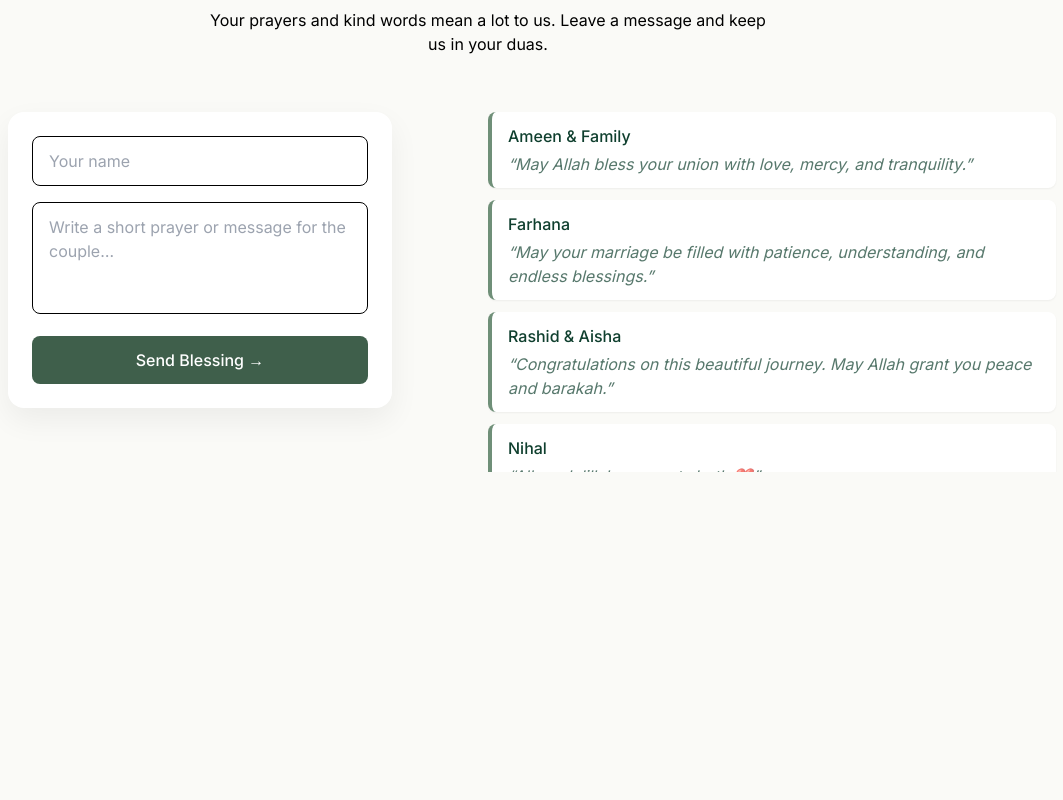
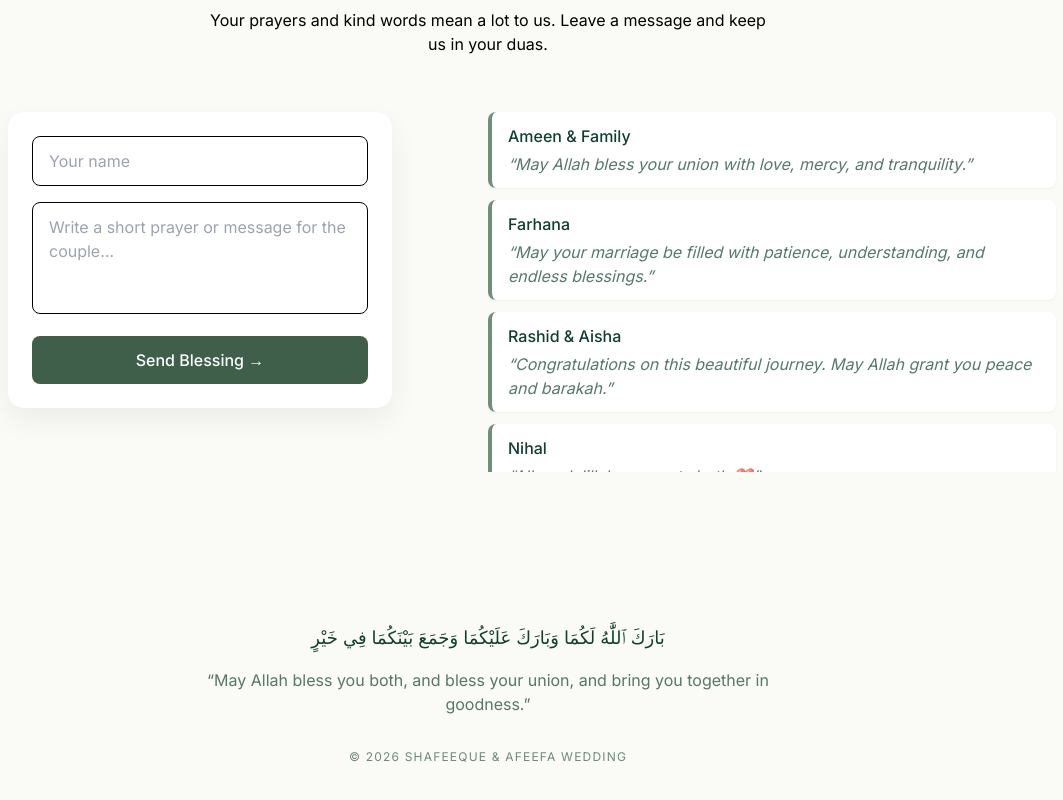
Before and after one commit to anshif-8590/Wedding-Innvitation, a React (Create React App) app: page / in a window 1280 px wide. Shown: the part 1780-2580 px from the top of the page, without its empty margins (152-1215 px from the left). Before the commit the page ends 2252 px from the top, so only its background shows below. Built offline with nearby package versions, Linux system fonts and the light colour scheme; a web font is replaced by a local one.

Commit message:
frontend work almost completd

```diff
--- a/src/components/Footer.jsx
+++ b/src/components/Footer.jsx
@@ -1,11 +1,31 @@
-import React from 'react'
-
 const Footer = () => {
   return (
-    <div>
+    <footer className="px-6 py-16 mt-10 lg:py-10 lg:mt-28 text-center">
 
-    </div>
-  )
-}
+      {/* Arabic Dua */}
+      <p
+        className="font-arabic text-lg text-primary mb-4"
+        style={{ direction: "rtl" }}
+      >
+        بَارَكَ ٱللَّٰهُ لَكُمَا وَبَارَكَ عَلَيْكُمَا وَجَمَعَ بَيْنَكُمَا فِي خَيْرٍ
+      </p>
 
-export default Footer
+      {/* English Translation */}
+      <p className="text-body text-primary/70 max-w-xl mx-auto mb-8">
+        “May Allah bless you both, and bless your union, and bring you together
+        in goodness.”
+      </p>
+
+      {/* Divider */}
+      <div className="w-20 h-[1px] mx-auto  bg-[var(--color-border)]" />
+
+      {/* Copyright */}
+      <p className="text-xs tracking-widest text-primary/60 uppercase">
+        © 2026 Shafeeque & Afeefa Wedding
+      </p>
+
+    </footer>
+  );
+};
+
+export default Footer;
```
